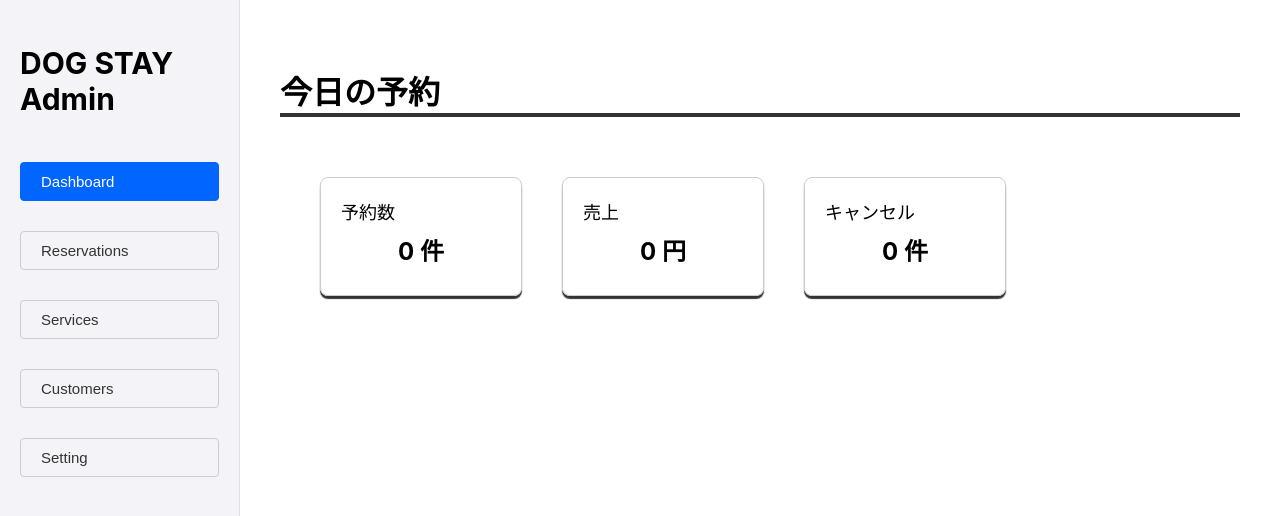
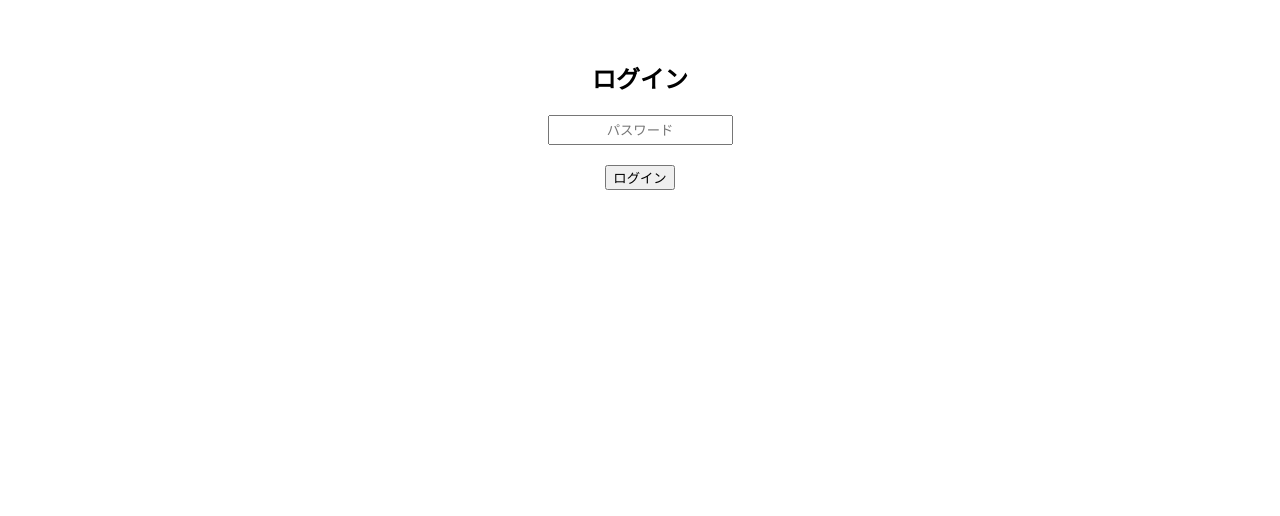
Before and after one commit to 07yuki1101/dog-stay-admin, a React (Create React App) app: page / in a window 1280 px wide. Shown: the top 516 px of the page. Built offline with nearby package versions, Linux system fonts and the light colour scheme.

Commit message:
ログイン機能完成

```diff
--- a/package.json
+++ b/package.json
@@ -9,6 +9,7 @@
     "@testing-library/user-event": "^13.5.0",
     "react": "^19.2.3",
     "react-dom": "^19.2.3",
+    "react-router-dom": "^7.12.0",
     "react-scripts": "5.0.1",
     "web-vitals": "^2.1.4"
   },
--- a/src/App.js
+++ b/src/App.js
@@ -1,12 +1,14 @@
 import logo from './logo.svg';
+
 import './App.css';
+import Login from './components/Login';
 import Sidebar from './components/Sidebar';
 import Dashboard from './components/Dashboard';
 import Services from './components/Services';
 import Reservations from './components/Reservations';
 import Customers from './components/Customers';
 import Setting from './components/Setting';
-import { useState } from 'react';
+import { useEffect, useState } from 'react';
 
 function App() {
   const [reservations, setReservations] = useState([
@@ -22,18 +24,31 @@ function App() {
     { id: 2, name: '北島三郎', breed: 'ダックスフンド', dog: 'はな', phoneNumber: '090-0000-0002', },
     { id: 3, name: '伊藤四郎', breed: 'シュナウザー', dog: 'うる', phoneNumber: '090-0000-0003', },
     { id: 4, name: '稲垣五郎', breed: 'ミックス', dog: 'ラニ', phoneNumber: '090-0000-0004', },
-  ])
+  ]);
   const [services, setServices] = useState([
     { id: 0, name: 'ホテル', time: '24時間', price: '8000', status: '公開中' },
     { id: 1, name: 'トリミング', time: '120分', price: '6000', status: '公開中' },
     { id: 2, name: '散歩代行', time: '60分', price: '3000', status: '公開中' },
   ]);
+  const [isLoggedIn, setIsLoggedIn] = useState(false);
+  useEffect(()=>{
+    if(localStorage.getItem('login')==='true'){
+      setIsLoggedIn(true);
+    }
+  },[]);
+
   const [page, setPage] = useState('dashboard')
   return (
+    <>
+    {! isLoggedIn ?(
+      <Login setIsLoggedIn ={setIsLoggedIn}/>
+    ):(
+
     <div style={{
       display: 'flex'
     }}>
-      <Sidebar page={page} onChangePage={setPage} />
+
+      <Sidebar page={page} onChangePage={setPage} setIsLoggedIn={setIsLoggedIn}/>
 
       {page === 'reservations' &&
         <Reservations
@@ -55,8 +70,13 @@ function App() {
         reservations={reservations}
         setReservations={setReservations}
       />}
-      {page === 'setting' && <Setting />}
+      {page === 'setting' && <Setting
+        isLoggedIn={isLoggedIn}
+        setIsLoggedIn={setIsLoggedIn}
+      />}
     </div>
+)}
+    </>
   );
 }
 
--- /dev/null
+++ b/src/components/Login.jsx
@@ -0,0 +1,27 @@
+import {useState} from "react";
+
+function Login({setIsLoggedIn}){
+  const [password, setPassword]= useState('');
+
+  const handleLogin = ()=>{
+    if(password === '0000'){
+      localStorage.setItem('login','true');
+      setIsLoggedIn(true);
+    }else{
+      alert('パスワードが違います');
+    }
+
+  };
+
+  return(
+    <div className="login">
+      <h2>ログイン</h2>
+      <input type="password"
+      placeholder="パスワード"
+      value={password}
+      onChange={(e)=>setPassword(e.target.value)}/>
+      <button onClick={handleLogin}>ログイン</button>
+    </div>
+  )
+}
+export default Login;
--- a/src/components/Setting.jsx
+++ b/src/components/Setting.jsx
@@ -1,11 +1,13 @@
-function Dashboard() {
+function Setting({isLoggedIn,setIsLoggedIn}) {
   return (
     <div className="container">
 
         <h2 className="section-title">設定</h2>
+
+        <button onClick={()=>setIsLoggedIn(false)}>ログアウト</button>
       </div>
 
 
   );
 };
-export default Dashboard;
+export default Setting;
--- a/src/components/Sidebar.jsx
+++ b/src/components/Sidebar.jsx
@@ -1,10 +1,10 @@
-function Sidebar({ page, onChangePage }) {
+function Sidebar({ page, onChangePage ,setIsLoggedIn}) {
   const menuList = [
     { id: 'dashboard', label: 'Dashboard' },
     { id: 'reservations', label: 'Reservations' },
     { id: 'services', label: 'Services' },
     { id: 'customers', label: 'Customers' },
-    { id: 'setting', label: 'Setting' },
+    // { id: 'setting', label: 'Setting' },
   ];
   return (
     <div className="sidebar">
@@ -18,6 +18,12 @@ function Sidebar({ page, onChangePage }) {
           {menu.label}
         </button>
       ))}
+
+        <button onClick={()=>{setIsLoggedIn(false);
+          localStorage.removeItem('login');
+          setIsLoggedIn(false)
+        }}>ログアウト</button>
+
     </div>
 
   );
--- a/src/index.css
+++ b/src/index.css
@@ -220,3 +220,16 @@ table tr:hover{
   width: 300px;
   height: 24px;
 }
+
+/* ログイン */
+.login{
+  text-align: center;
+  margin: 60px auto;
+  width: 400px;
+}
+.login input{
+  display: block;
+  text-align: center;
+  margin: 20px auto;
+  height: 24px;
+}
```
Also changed, not shown: 1 other file (tests, documents, lock files or other folders).
